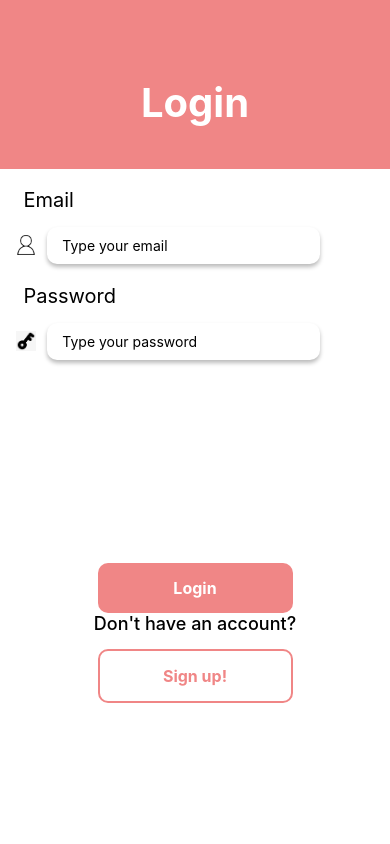
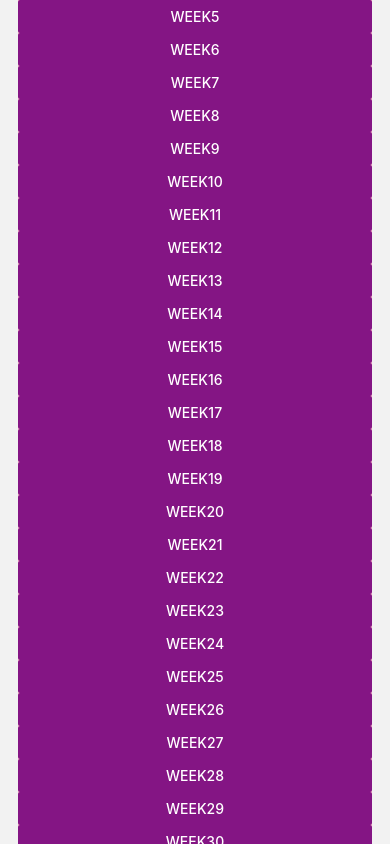
Before and after one commit to anshchokshi/HealthyMomAndChild, a React Native app in the folder src/: screen /Explore in a window 390 px wide. Built offline with nearby package versions, Linux system fonts and the light colour scheme; no server answers.

Commit message:
added explore page

```diff
--- a/src/App.js
+++ b/src/App.js
@@ -20,6 +20,7 @@ import WeightGainBP from './screens/WeightGainBP';
 import FetalScreen from './screens/FetalScreen';
 
 import { firebase } from './firebase'
+import ExplorePage from './screens/ExplorePage';
 
 
 
@@ -56,6 +57,7 @@ export default function App() {
           <Stack.Screen name="Summary" component={WeightGainBP}/>
           <Stack.Screen options={{ headerShown: false }} name="Fetal Screen" component={FetalScreen}/>
           <Stack.Screen name="Appointment" component={AppointmentScreen}/>
+          <Stack.Screen name="Explore" component={ExplorePage} options={{ headerShown: false }}/>
           <Stack.Screen name="related words screen" component={RelatedWords} options={{ headerShown: false }}/>
           <Stack.Screen name="Risk of fetal" component={RiskFetal} options={{ headerShown: false }}/>
           <Stack.Screen name="Health care providers" component={HealthCareProviders} options={{ headerShown: false }}/>
--- /dev/null
+++ b/src/screens/ExplorePage.js
@@ -0,0 +1,85 @@
+import {
+    StyleSheet,
+    Text,
+    View,
+    ScrollView,
+    ImageBackground,
+    Image,
+    Switch,
+    TextInput,
+    TouchableOpacity,
+    Button } from 'react-native'
+import React, { useEffect, useState, useContext} from 'react';
+import { useNavigation } from '@react-navigation/core'
+import { useRoute } from '@react-navigation/core';
+import surStyle from '../helpers/SurveyStyle'
+import color from '../helpers/Color'
+import { UserContext } from "../context/UserContext";
+import {
+    percentageWidth,
+    percentageHeight,
+    convertHeight,
+    convertWidth} from '../helpers/ScreenSizeHelper'
+
+
+
+const ExplorePage = () => {
+  function range(size, startAt = 0) {
+    return [...Array(size).keys()].map(i => i + startAt);
+  }
+
+  const navigation = useNavigation();
+  const handlenext = (weekNumber) => {
+    navigation.navigate("Fetal Screen", { weekNumber: weekNumber });
+    console.log(weekNumber)
+  }
+
+  return (<>
+  <ScrollView style={styles.scrollView}>
+  {range(42-4, 5).map(weekNumber =>
+      <Button
+      onPress={() => handlenext(weekNumber)}
+      title={`week${weekNumber}`}
+      color="#841584"
+      />
+    )}
+  </ScrollView>
+  </>
+  )
+}
+
+export default ExplorePage;
+
+const styles = StyleSheet.create({
+  container: {
+    flex: 1,
+    backgroundColor: '#fff',
+    justifyContent: 'flex-start',
+    alignItems: 'center',
+    paddingTop: 15,
+    paddingHorizontal:15
+  },
+  pinkContainer:{
+    flex:0.3,
+    justifyContent: 'flex-start',
+    alignItems: 'center',
+    backgroundColor: color.lightPink,
+    width: percentageWidth(0.9),
+    margin: 10,
+    padding: 15,
+    borderRadius: 15,
+  },
+  scrollView: {
+    backgroundColor: 'pink',
+    marginHorizontal: 18,
+  },
+  smallerContainer:{
+    justifyContent: 'flex-start',
+    alignItems: 'center',
+    backgroundColor: color.nearlyWhite,
+    width: percentageWidth(0.85),
+    margin: 5,
+    padding: 15,
+    borderRadius: 10,
+  }
+})
--- a/src/screens/FetalScreen.js
+++ b/src/screens/FetalScreen.js
@@ -28,6 +28,7 @@ const FetalScreen = () => {
 
 
   useEffect(() => {
+    setMeasurements(null)
     if (weekNumber == null) { return }
     if (weekNumber > 10) {
       (async () => {
@@ -43,7 +44,7 @@ const FetalScreen = () => {
       const developmentDescription = await getFetalGrowthDescription(weekNumber)
       setFetalDevDescription(developmentDescription)
     })();
-  }, [])
+  }, [weekNumber])
 
     const handleDashboard = () => {
         navigation.navigate("Dashboard")
@@ -72,7 +73,7 @@ const FetalScreen = () => {
 				<Text style={styles.sizeInfoText}>{`${getFetalMeasurementString(weekNumber)}.`}</Text>
 			</>)
 		}
-	}, [measurements])
+	}, [weekNumber, measurements])
 
     return (
         <View>
@@ -122,7 +123,8 @@ const FetalScreen = () => {
                 <TouchableOpacity style={styles.button} onPress={() => setModalVisible(true)}>
                     <Text style={styles.buttonText}>Today</Text>
                 </TouchableOpacity>
-                <TouchableOpacity style={styles.button} onPress={() => setModalVisible(true)}>
+                <TouchableOpacity style={styles.button}
+                  onPress={() => navigation.navigate('Explore')}>
                     <Text style={styles.buttonText}>Explore</Text>
                 </TouchableOpacity>
                 <TouchableOpacity style={styles.button} onPress={handleDashboard}>
```
